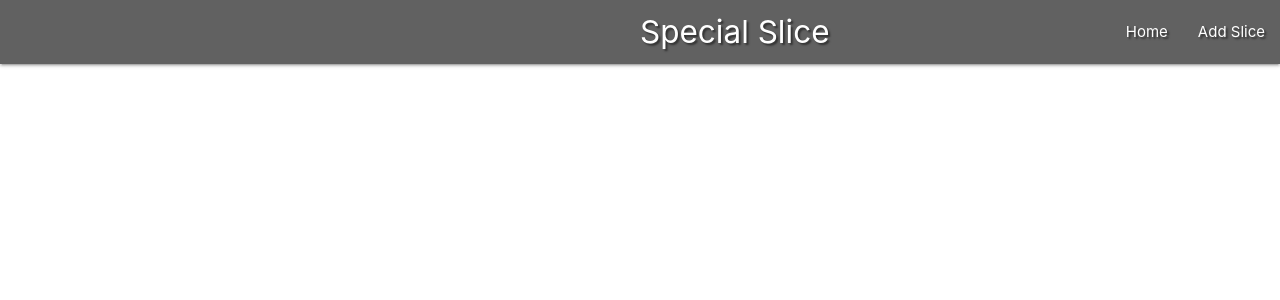
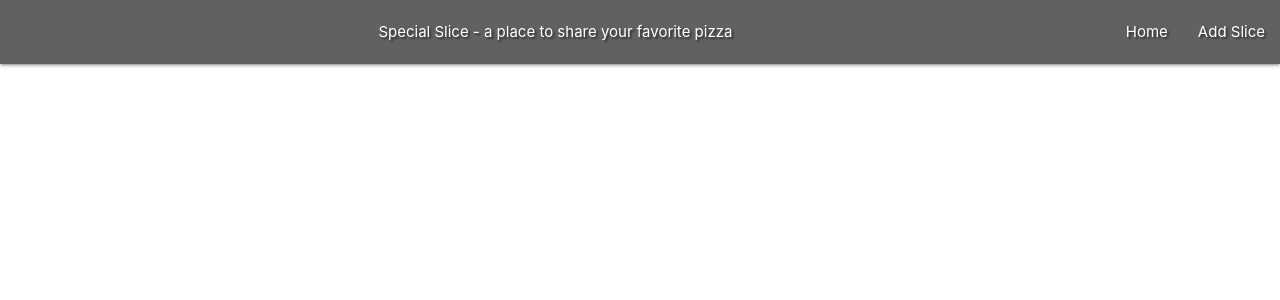
Before and after one commit to antfromano/milestone-project-3, a Flask app: page / in a window 1280 px wide. Shown: the top 300 px of the page. Run offline with Flask 2, Linux system fonts and the light colour scheme; data that the repository does not hold is empty; some libraries are stand-ins or nearby versions.

Commit message:
Styled and formated base.html and library.html

```diff
--- a/app.py
+++ b/app.py
@@ -20,7 +20,7 @@ mongo = PyMongo(app)
 @app.route("/")
 @app.route("/get_complete_slices")
 def get_complete_slices():
-    complete_slices = list(mongo.db.complete_slices.find())
+    complete_slices = list(mongo.db.complete_slices.find().sort("restaurant", 1))
     return render_template("library.html", complete_slices=complete_slices)
 
 
@@ -56,7 +56,6 @@ def delete_slice(complete_slices_id):
     flash("Slice deleted")
     return redirect(url_for("get_complete_slices"))
 
-
 if __name__ == "__main__":
     app.run(host=os.environ.get("IP"),
     port=int(os.environ.get("PORT")),
--- a/templates/base.html
+++ b/templates/base.html
@@ -10,7 +10,7 @@
     <link rel="stylesheet" href="{{ url_for('static', filename='css/style.css') }}" type="text/css">
     {% block styles %}
     {% endblock %}
-    <title>Special Slice</title>
+    <title>Special Slice | a place to share your favorite pizza</title>
 </head>
 <body>
 
@@ -18,7 +18,7 @@
         <!-- top navbar -->
             <nav class="nav-extended center-align text-shadow grey darken-2">
                 <div class="nav-wrapper">
-                    <a href="{{ url_for('get_complete_slices') }}" class="brand-logo">Special Slice</a>
+                    <a href="{{ url_for('get_complete_slices') }}">Special Slice - a place to share your favorite pizza</a>
                 <a href="#" data-target="mobile-demo" class="sidenav-trigger"><i class="fas fa-bars"></i></a>
                 <ul class="right hide-on-med-and-down">
                     <li><a href="{{ url_for('get_complete_slices') }}">Home</a></li>
--- a/templates/library.html
+++ b/templates/library.html
@@ -1,14 +1,10 @@
 {% extends "base.html" %}
 {% block content %}
 
-<ul>
+  <div class="row">
     {% for complete_slices in complete_slices %}
-  <li>
-    <div>
-
-      <div class="row">
-        <div class="col s12 m6">
-          <div class="card blue-grey darken-1">
+      <div class="col s10 m4">
+        <div class="card blue lighten-2-2">
           <div class="card-content white-text">
             <span class="card-title">{{ complete_slices.restaurant }} Restaurant</span>
               <p>{{ complete_slices.style }} crust</p>
@@ -22,8 +18,7 @@
           </div>
         </div>
       </div>
+      {% endfor %}
     </div>
-  {% endfor %}
-</ul>
 
 {% endblock %}
```
Lines whose indentation alone changed are shown as unchanged.
